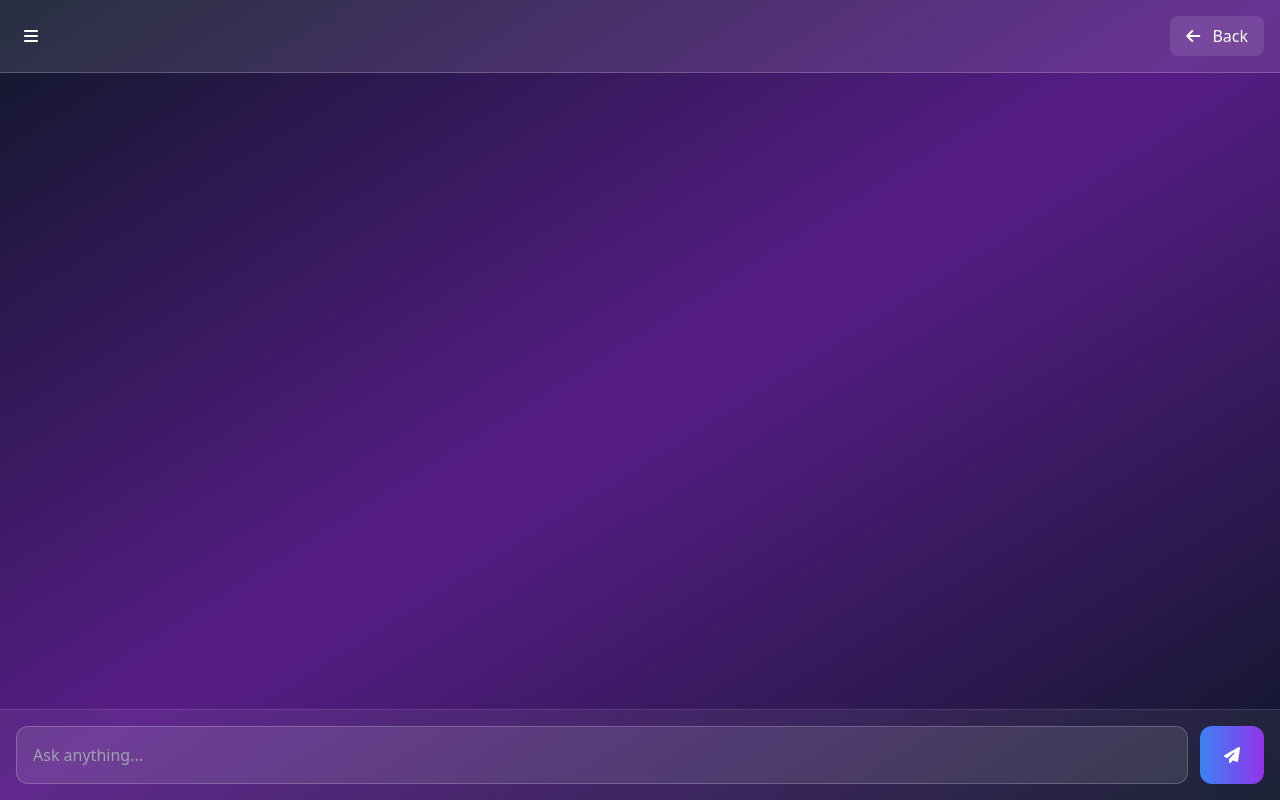
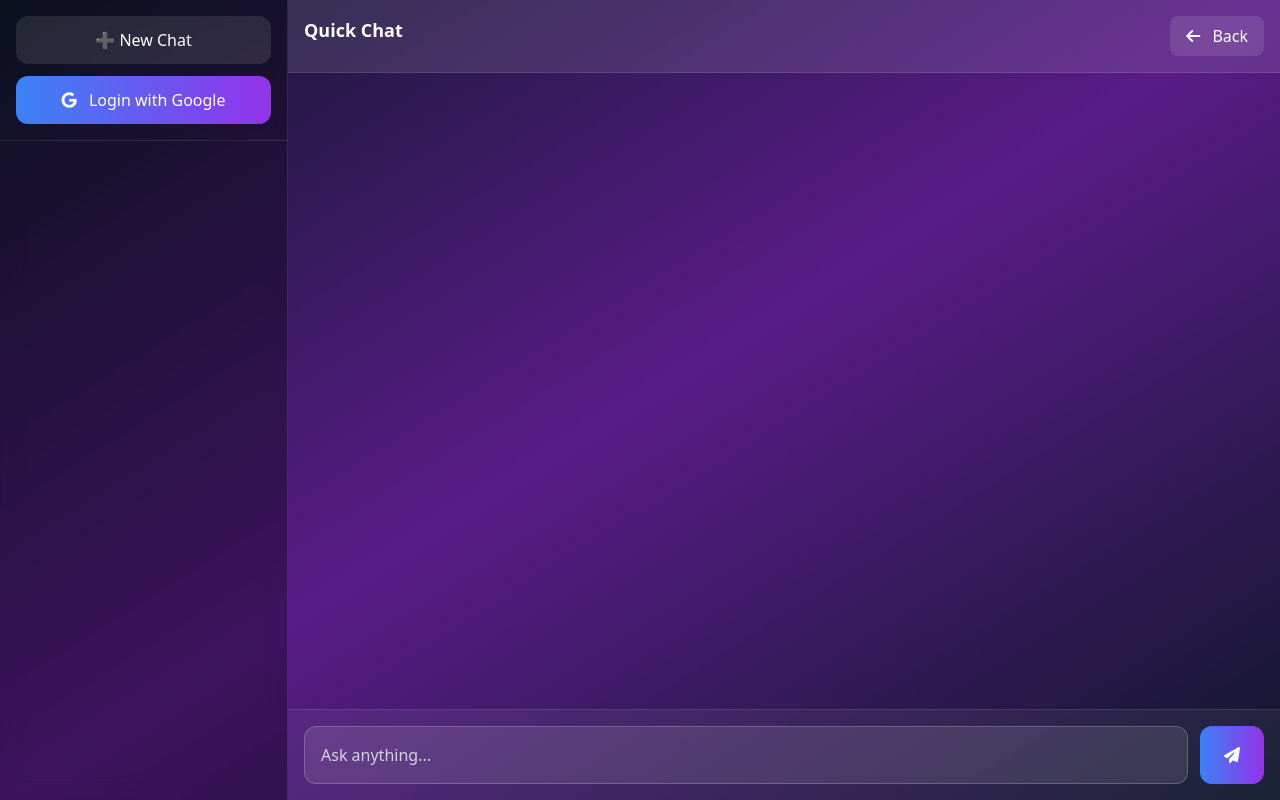
Before and after one commit to ArthurLewin-01/AiModel_attempt4, a plain HTML site: page quickchat.html in a window 1280 px wide. Drawn offline with nearby package versions, Linux system fonts and the light colour scheme.

Commit message:
Update quickchat.html

```diff
--- a/quickchat.html
+++ b/quickchat.html
@@ -15,15 +15,6 @@ href="https://cdnjs.cloudflare.com/ajax/libs/font-awesome/6.4.0/css/all.min.css"
 
 <style>
 
-.sidebar {
-transform: translateX(-100%);
-transition: transform 0.3s ease;
-}
-
-.sidebar.open {
-transform: translateX(0);
-}
-
 .chat-bubble {
 animation: fadeIn 0.25s ease;
 }
@@ -37,52 +28,58 @@ to { opacity:1; transform: translateY(0); }
 
 </head>
 
-<body class="bg-gradient-to-br from-slate-900 via-purple-900 to-slate-900 min-h-screen text-white flex">
+<body class="bg-gradient-to-br from-slate-900 via-purple-900 to-slate-900 text-white h-screen flex">
 
-<!-- SIDEBAR -->
+<!-- SIDEBAR (FIXED LEFT) -->
 
-<div id="sidebar"
-class="sidebar fixed w-80 h-full bg-white/5 backdrop-blur-md border-r border-white/10 p-6 z-50">
+<div class="w-72 bg-black/30 backdrop-blur-md border-r border-white/10 flex flex-col">
 
-<div class="flex justify-between items-center mb-6">
+<!-- TOP BUTTONS -->
 
-<h2 class="text-xl font-bold">
-
-Chat History
-
-</h2>
+<div class="p-4 space-y-3 border-b border-white/10">
 
 <button id="newChatBtn"
-class="px-3 py-1 bg-white/10 rounded-lg">
+class="w-full p-3 bg-white/10 hover:bg-white/20 rounded-xl">
 
-New Chat
+➕ New Chat
+
+</button>
+
+<button id="loginBtn"
+class="w-full p-3 bg-gradient-to-r from-blue-500 to-purple-600 rounded-xl hover:opacity-90">
+
+<i class="fab fa-google mr-2"></i>
+Login with Google
 
 </button>
 
 </div>
 
+<!-- CHAT HISTORY -->
+
 <div id="chatHistory"
-class="space-y-2 overflow-y-auto max-h-[80vh]">
+class="flex-1 overflow-y-auto p-3 space-y-2">
 
 </div>
 
 </div>
 
-<!-- MAIN -->
+<!-- MAIN CHAT AREA -->
 
-<div class="flex-1 flex flex-col w-full">
+<div class="flex-1 flex flex-col">
 
-<header class="bg-white/10 border-b border-white/20 p-4 flex justify-between items-center">
+<!-- HEADER -->
 
-<button id="sidebarToggle"
-class="p-2 hover:bg-white/10 rounded-lg">
+<header class="bg-white/10 border-b border-white/10 p-4 flex justify-between">
 
-<i class="fas fa-bars"></i>
+<h1 class="font-bold text-lg">
 
-</button>
+Quick Chat
+
+</h1>
 
 <a href="index.html"
-class="px-4 py-2 bg-white/10 rounded-lg">
+class="px-4 py-2 bg-white/10 hover:bg-white/20 rounded-lg">
 
 <i class="fas fa-arrow-left mr-2"></i>
 Back
@@ -91,10 +88,14 @@ Back
 
 </header>
 
+<!-- CHAT AREA -->
+
 <div id="chatContainer"
 class="flex-1 overflow-y-auto p-6 space-y-4">
 
 </div>
+
+<!-- INPUT -->
 
 <div class="p-4 border-t border-white/10 bg-white/5">
 
@@ -104,12 +105,12 @@ class="flex-1 overflow-y-auto p-6 space-y-4">
 id="messageInput"
 type="text"
 placeholder="Ask anything..."
-class="flex-1 p-4 bg-white/10 border border-white/20 rounded-xl text-white"
+class="flex-1 p-4 bg-white/10 border border-white/20 rounded-xl text-white placeholder-gray-300 focus:outline-none"
 />
 
 <button
 id="sendBtn"
-class="px-6 py-3 bg-gradient-to-r from-blue-500 to-purple-600 rounded-xl">
+class="px-6 py-3 bg-gradient-to-r from-blue-500 to-purple-600 rounded-xl hover:opacity-90">
 
 <i class="fas fa-paper-plane"></i>
 
```
